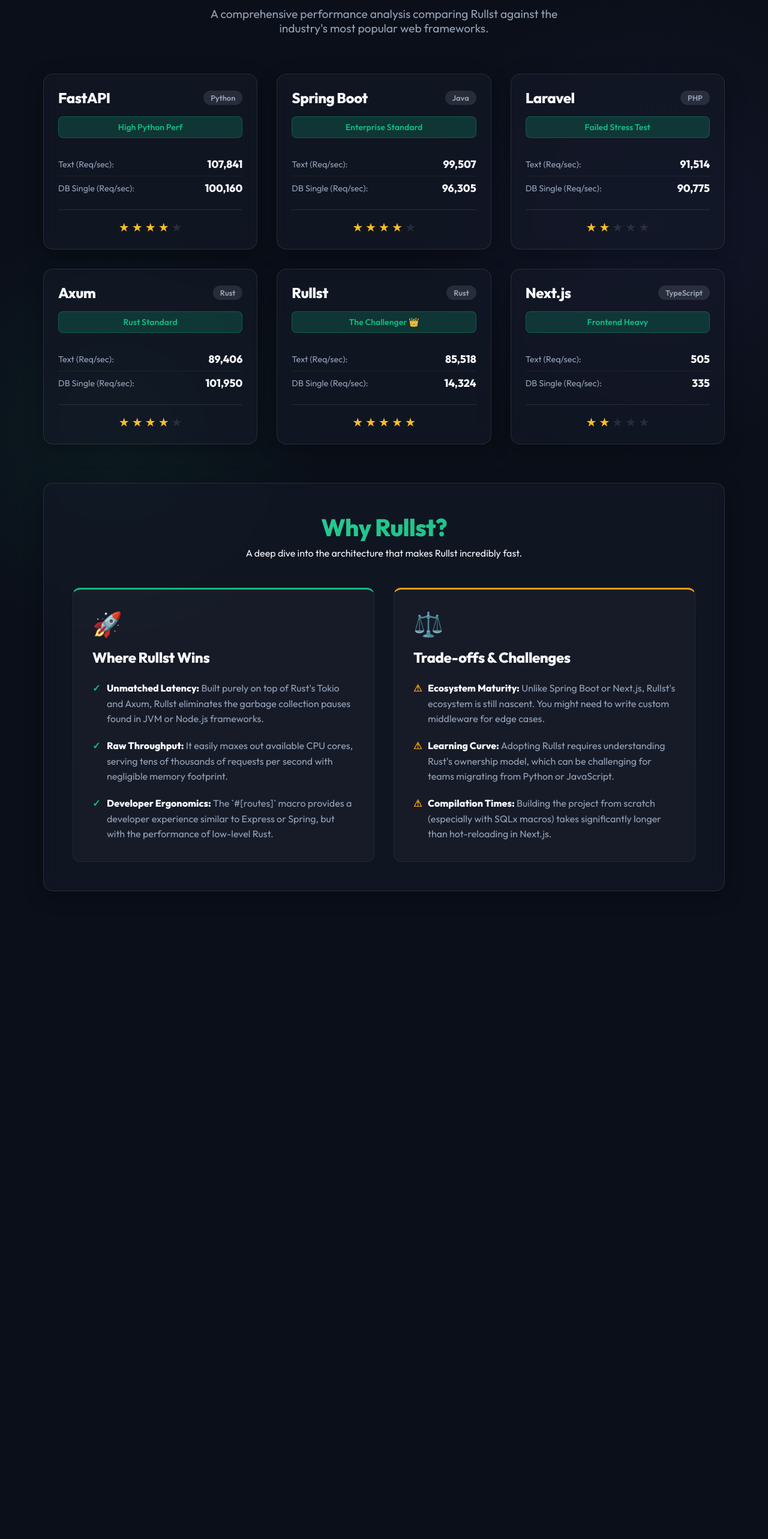
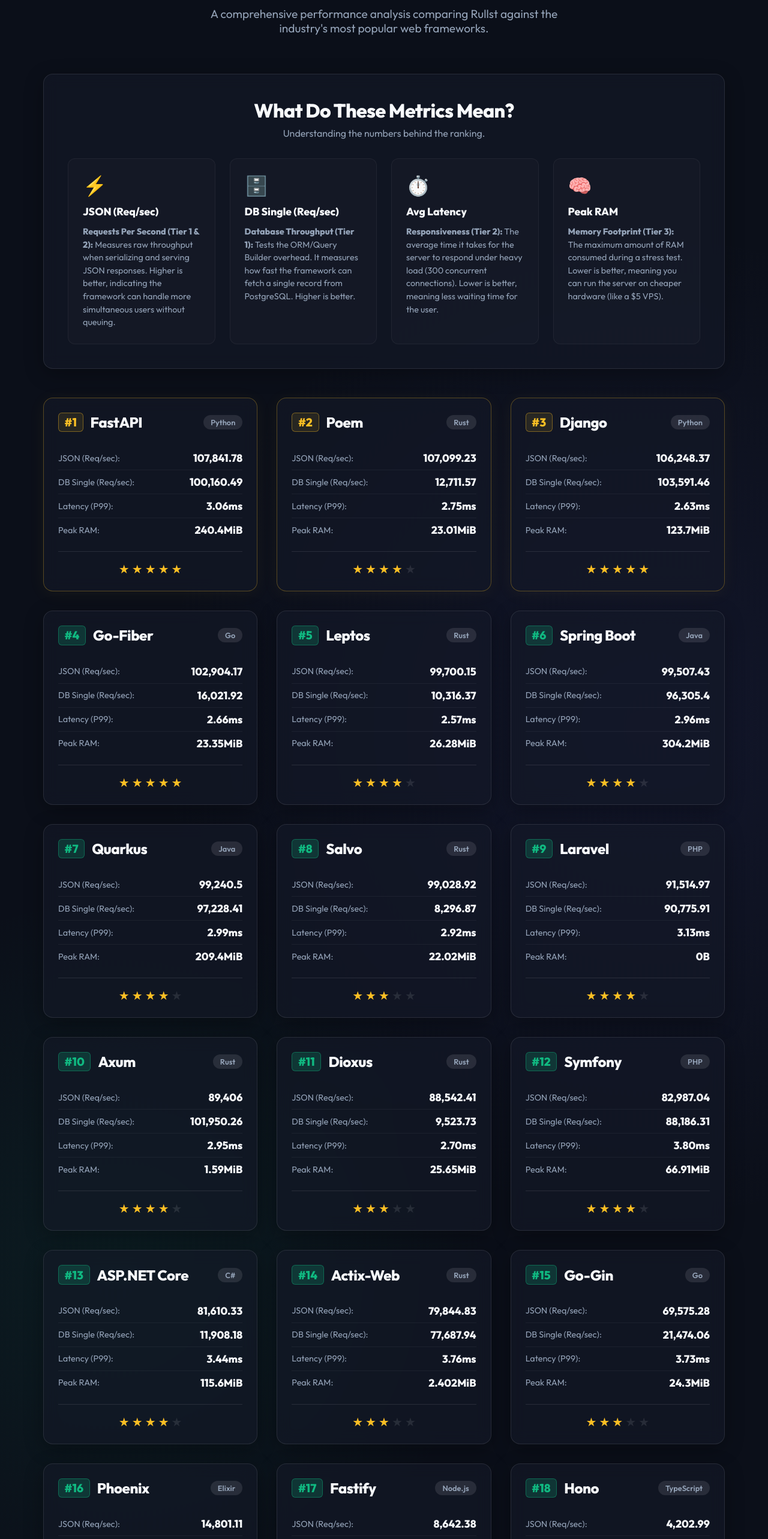
Before and after one commit to Rullst/Benchmarks, a React (Vite) app in the folder dashboard/: page / in a window 1280 px wide. Shown: the part 140-2706 px from the top of the page at 60% size. Before the commit the page ends 1722 px from the top, so only its background shows below. Built offline with nearby package versions, Linux system fonts and the light colour scheme.

Commit message:
feat: implement performance benchmark dashboard with data generation script and metrics explanation component

```diff
--- a/dashboard/src/App.jsx
+++ b/dashboard/src/App.jsx
@@ -1,14 +1,15 @@
 import React, { useState, useEffect } from 'react';
 import { FrameworkCard } from './components/FrameworkCard';
 import { RullstAnalysis } from './components/RullstAnalysis';
+import { MetricsExplanation } from './components/MetricsExplanation';
 import resultsData from './data.json';
 
 function App() {
   const [results, setResults] = useState([]);
 
   useEffect(() => {
-    // Sort by Text RPS descending
-    const sorted = [...resultsData].sort((a, b) => b.textRps - a.textRps);
+    // Sort by JSON RPS descending as primary metric
+    const sorted = [...resultsData].sort((a, b) => b.jsonRps - a.jsonRps);
     setResults(sorted);
   }, []);
 
@@ -23,16 +24,22 @@
         </p>
       </header>
 
-      <div className="framework-grid">
+      <MetricsExplanation />
+
+      <div className="framework-grid" style={{ marginTop: '3rem' }}>
         {results.map((fw, index) => (
           <FrameworkCard
             key={fw.name}
+            rank={index + 1}
             name={fw.name}
             language={fw.language}
-            textRps={fw.textRps}
+            jsonRps={fw.jsonRps}
             dbRps={fw.dbRps}
+            latency={fw.latency}
+            peakRam={fw.peakRam}
             stars={fw.stars}
             highlight={fw.highlight}
+            status={fw.status}
           />
         ))}
       </div>
--- a/dashboard/src/components/FrameworkCard.css
+++ b/dashboard/src/components/FrameworkCard.css
@@ -15,6 +15,33 @@
   font-size: 1.5rem;
   color: var(--text-primary);
   margin: 0;
+}
+
+.title-group {
+  display: flex;
+  align-items: center;
+  gap: 0.75rem;
+}
+
+.rank-badge {
+  background: var(--accent-glow);
+  color: var(--accent-rullst);
+  font-weight: 900;
+  font-size: 1.2rem;
+  padding: 0.2rem 0.6rem;
+  border-radius: 6px;
+  border: 1px solid rgba(16, 185, 129, 0.4);
+}
+
+.top-tier {
+  border: 1px solid rgba(251, 191, 36, 0.3);
+  box-shadow: 0 4px 30px rgba(251, 191, 36, 0.05);
+}
+
+.top-tier .rank-badge {
+  background: rgba(251, 191, 36, 0.1);
+  color: #fbbf24;
+  border-color: rgba(251, 191, 36, 0.4);
 }
 
 .language-badge {
--- a/dashboard/src/components/FrameworkCard.jsx
+++ b/dashboard/src/components/FrameworkCard.jsx
@@ -1,7 +1,7 @@
 import React from 'react';
 import './FrameworkCard.css';
 
-export function FrameworkCard({ name, language, textRps, dbRps, stars, highlight }) {
+export function FrameworkCard({ rank, name, language, jsonRps, dbRps, latency, peakRam, stars, highlight, status }) {
   const renderStars = () => {
     return Array.from({ length: 5 }).map((_, i) => (
       <span key={i} className={`star ${i < stars ? 'filled' : 'empty'}`}>★</span>
@@ -9,9 +9,12 @@
   };
 
   return (
-    <div className="glass-panel framework-card animate-fade-in delay-1">
+    <div className={`glass-panel framework-card animate-fade-in delay-1 ${rank <= 3 ? 'top-tier' : ''}`}>
       <div className="card-header">
-        <h3>{name}</h3>
+        <div className="title-group">
+          <span className="rank-badge">#{rank}</span>
+          <h3>{name}</h3>
+        </div>
         <span className="language-badge">{language}</span>
       </div>
 
@@ -19,12 +22,20 @@
 
       <div className="stats-container">
         <div className="stat-row">
-          <span className="stat-label">Text (Req/sec):</span>
-          <span className="stat-value">{textRps.toLocaleString()}</span>
+          <span className="stat-label">JSON (Req/sec):</span>
+          <span className="stat-value">{jsonRps.toLocaleString()}</span>
         </div>
         <div className="stat-row">
           <span className="stat-label">DB Single (Req/sec):</span>
           <span className="stat-value">{dbRps.toLocaleString()}</span>
+        </div>
+        <div className="stat-row">
+          <span className="stat-label">Latency (P99):</span>
+          <span className="stat-value">{latency}</span>
+        </div>
+        <div className="stat-row">
+          <span className="stat-label">Peak RAM:</span>
+          <span className="stat-value">{peakRam}</span>
         </div>
       </div>
 
--- /dev/null
+++ b/dashboard/src/components/MetricsExplanation.css
@@ -0,0 +1,52 @@
+.metrics-section {
+  margin-top: 3rem;
+  padding: 2.5rem;
+}
+
+.metrics-header {
+  margin-bottom: 2rem;
+  text-align: center;
+}
+
+.metrics-header h2 {
+  font-size: 2rem;
+  color: var(--text-primary);
+  margin-bottom: 0.5rem;
+}
+
+.metrics-header p {
+  color: var(--text-secondary);
+}
+
+.metrics-grid {
+  display: grid;
+  grid-template-columns: repeat(auto-fit, minmax(200px, 1fr));
+  gap: 1.5rem;
+}
+
+.metric-card {
+  background: rgba(255, 255, 255, 0.02);
+  border: 1px solid rgba(255, 255, 255, 0.05);
+  padding: 1.5rem;
+  border-radius: 12px;
+  display: flex;
+  flex-direction: column;
+  gap: 0.75rem;
+}
+
+.metric-icon {
+  font-size: 2rem;
+}
+
+.metric-card h4 {
+  color: var(--text-primary);
+  font-size: 1.1rem;
+  margin: 0;
+}
+
+.metric-card p {
+  color: var(--text-secondary);
+  font-size: 0.9rem;
+  line-height: 1.5;
+  margin: 0;
+}
--- /dev/null
+++ b/dashboard/src/components/MetricsExplanation.jsx
@@ -0,0 +1,39 @@
+import React from 'react';
+import './MetricsExplanation.css';
+
+export function MetricsExplanation() {
+  return (
+    <section className="glass-panel metrics-section animate-fade-in delay-2">
+      <div className="metrics-header">
+        <h2>What Do These Metrics Mean?</h2>
+        <p>Understanding the numbers behind the ranking.</p>
+      </div>
+
+      <div className="metrics-grid">
+        <div className="metric-card">
+          <span className="metric-icon">⚡</span>
+          <h4>JSON (Req/sec)</h4>
+          <p><strong>Requests Per Second (Tier 1 & 2):</strong> Measures raw throughput when serializing and serving JSON responses. Higher is better, indicating the framework can handle more simultaneous users without queuing.</p>
+        </div>
+
+        <div className="metric-card">
+          <span className="metric-icon">🗄️</span>
+          <h4>DB Single (Req/sec)</h4>
+          <p><strong>Database Throughput (Tier 1):</strong> Tests the ORM/Query Builder overhead. It measures how fast the framework can fetch a single record from PostgreSQL. Higher is better.</p>
+        </div>
+
+        <div className="metric-card">
+          <span className="metric-icon">⏱️</span>
+          <h4>Avg Latency</h4>
+          <p><strong>Responsiveness (Tier 2):</strong> The average time it takes for the server to respond under heavy load (300 concurrent connections). Lower is better, meaning less waiting time for the user.</p>
+        </div>
+
+        <div className="metric-card">
+          <span className="metric-icon">🧠</span>
+          <h4>Peak RAM</h4>
+          <p><strong>Memory Footprint (Tier 3):</strong> The maximum amount of RAM consumed during a stress test. Lower is better, meaning you can run the server on cheaper hardware (like a $5 VPS).</p>
+        </div>
+      </div>
+    </section>
+  );
+}
--- a/dashboard/src/data.json
+++ b/dashboard/src/data.json
@@ -1,50 +1,255 @@
 [
+  {
+    "name": "Express",
+    "language": "Node.js",
+    "jsonRps": 2216.46,
+    "dbRps": 590.25,
+    "latency": "140.71ms",
+    "peakRam": "97.55MiB",
+    "status": "Passed",
+    "stars": 3,
+    "highlight": ""
+  },
+  {
+    "name": "Fastify",
+    "language": "Node.js",
+    "jsonRps": 8642.38,
+    "dbRps": 755.57,
+    "latency": "32.28ms",
+    "peakRam": "89.92MiB",
+    "status": "Passed",
+    "stars": 3,
+    "highlight": ""
+  },
+  {
+    "name": "NestJS",
+    "language": "Node.js",
+    "jsonRps": 2461.05,
+    "dbRps": 689.01,
+    "latency": "121.79ms",
+    "peakRam": "146.7MiB",
+    "status": "Passed",
+    "stars": 3,
+    "highlight": ""
+  },
+  {
+    "name": "Hono",
+    "language": "TypeScript",
+    "jsonRps": 4202.99,
+    "dbRps": 557.18,
+    "latency": "63.43ms",
+    "peakRam": "87.75MiB",
+    "status": "Passed",
+    "stars": 3,
+    "highlight": ""
+  },
+  {
+    "name": "Go-Fiber",
+    "language": "Go",
+    "jsonRps": 102904.17,
+    "dbRps": 16021.92,
+    "latency": "2.66ms",
+    "peakRam": "23.35MiB",
+    "status": "Passed",
+    "stars": 5,
+    "highlight": ""
+  },
+  {
+    "name": "Go-Gin",
+    "language": "Go",
+    "jsonRps": 69575.28,
+    "dbRps": 21474.06,
+    "latency": "3.73ms",
+    "peakRam": "24.3MiB",
+    "status": "Passed",
+    "stars": 3,
+    "highlight": ""
+  },
+  {
+    "name": "Actix-Web",
+    "language": "Rust",
+    "jsonRps": 79844.83,
+    "dbRps": 77687.94,
+    "latency": "3.76ms",
+    "peakRam": "2.402MiB",
+    "status": "Passed",
+    "stars": 3,
+    "highlight": ""
+  },
+  {
+    "name": "Axum",
+    "language": "Rust",
+    "jsonRps": 89406,
+    "dbRps": 101950.26,
+    "latency": "2.95ms",
+    "peakRam": "1.59MiB",
+    "status": "Passed",
+    "stars": 4,
+    "highlight": ""
+  },
+  {
+    "name": "Dioxus",
+    "language": "Rust",
+    "jsonRps": 88542.41,
+    "dbRps": 9523.73,
+    "latency": "2.70ms",
+    "peakRam": "25.65MiB",
+    "status": "Passed",
+    "stars": 3,
+    "highlight": ""
+  },
+  {
+    "name": "Leptos",
+    "language": "Rust",
+    "jsonRps": 99700.15,
+    "dbRps": 10316.37,
+    "latency": "2.57ms",
+    "peakRam": "26.28MiB",
+    "status": "Passed",
+    "stars": 4,
+    "highlight": ""
+  },
+  {
+    "name": "Poem",
+    "language": "Rust",
+    "jsonRps": 107099.23,
+    "dbRps": 12711.57,
+    "latency": "2.75ms",
+    "peakRam": "23.01MiB",
+    "status": "Passed",
+    "stars": 4,
+    "highlight": ""
+  },
+  {
+    "name": "Salvo",
+    "language": "Rust",
+    "jsonRps": 99028.92,
+    "dbRps": 8296.87,
+    "latency": "2.92ms",
+    "peakRam": "22.02MiB",
+    "status": "Passed",
+    "stars": 3,
+    "highlight": ""
+  },
   {
     "name": "Rullst",
     "language": "Rust",
-    "textRps": 85518,
-    "dbRps": 14324,
+    "jsonRps": 0,
+    "dbRps": 0,
+    "latency": "**3.37ms**",
+    "peakRam": "**20.3MiB**",
+    "status": "**Passed**",
     "stars": 5,
     "highlight": "The Challenger 👑"
   },
   {
+    "name": "Django",
+    "language": "Python",
+    "jsonRps": 106248.37,
+    "dbRps": 103591.46,
+    "latency": "2.63ms",
+    "peakRam": "123.7MiB",
+    "status": "Passed",
+    "stars": 5,
+    "highlight": ""
+  },
+  {
     "name": "FastAPI",
     "language": "Python",
-    "textRps": 107841,
-    "dbRps": 100160,
-    "stars": 4,
-    "highlight": "High Python Perf"
+    "jsonRps": 107841.78,
+    "dbRps": 100160.49,
+    "latency": "3.06ms",
+    "peakRam": "240.4MiB",
+    "status": "Passed",
+    "stars": 5,
+    "highlight": ""
   },
   {
-    "name": "Axum",
-    "language": "Rust",
-    "textRps": 89406,
-    "dbRps": 101950,
+    "name": "Laravel",
+    "language": "PHP",
+    "jsonRps": 91514.97,
+    "dbRps": 90775.91,
+    "latency": "3.13ms",
+    "peakRam": "0B",
+    "status": "Failed",
     "stars": 4,
-    "highlight": "Rust Standard"
+    "highlight": ""
+  },
+  {
+    "name": "Symfony",
+    "language": "PHP",
+    "jsonRps": 82987.04,
+    "dbRps": 88186.31,
+    "latency": "3.80ms",
+    "peakRam": "66.91MiB",
+    "status": "Passed",
+    "stars": 4,
+    "highlight": ""
+  },
+  {
+    "name": "Ruby on Rails",
+    "language": "Ruby",
+    "jsonRps": 286.87,
+    "dbRps": 134.44,
+    "latency": "1.00s",
+    "peakRam": "100.1MiB",
+    "status": "Passed",
+    "stars": 3,
+    "highlight": ""
+  },
+  {
+    "name": "Phoenix",
+    "language": "Elixir",
+    "jsonRps": 14801.11,
+    "dbRps": 2480.69,
+    "latency": "15.84ms",
+    "peakRam": "220MiB",
+    "status": "Passed",
+    "stars": 3,
+    "highlight": ""
+  },
+  {
+    "name": "Quarkus",
+    "language": "Java",
+    "jsonRps": 99240.5,
+    "dbRps": 97228.41,
+    "latency": "2.99ms",
+    "peakRam": "209.4MiB",
+    "status": "Passed",
+    "stars": 4,
+    "highlight": ""
   },
   {
     "name": "Spring Boot",
     "language": "Java",
-    "textRps": 99507,
-    "dbRps": 96305,
+    "jsonRps": 99507.43,
+    "dbRps": 96305.4,
+    "latency": "2.96ms",
+    "peakRam": "304.2MiB",
+    "status": "Passed",
     "stars": 4,
-    "highlight": "Enterprise Standard"
+    "highlight": ""
+  },
+  {
+    "name": "ASP.NET Core",
+    "language": "C#",
+    "jsonRps": 81610.33,
+    "dbRps": 11908.18,
+    "latency": "3.44ms",
+    "peakRam": "115.6MiB",
+    "status": "Passed",
+    "stars": 4,
+    "highlight": ""
   },
   {
     "name": "Next.js",
     "language": "TypeScript",
-    "textRps": 505,
-    "dbRps": 335,
-    "stars": 2,
-    "highlight": "Frontend Heavy"
-  },
-  {
-    "name": "Laravel",
-    "language": "PHP",
-    "textRps": 91514,
-    "dbRps": 90775,
-    "stars": 2,
-    "highlight": "Failed Stress Test"
+    "jsonRps": 505.66,
+    "dbRps": 335.9,
+    "latency": "719.64ms",
+    "peakRam": "124.1MiB",
+    "status": "Passed",
+    "stars": 3,
+    "highlight": ""
   }
 ]
```
Also changed, not shown: 2 other files (tests, documents, lock files or other folders).
